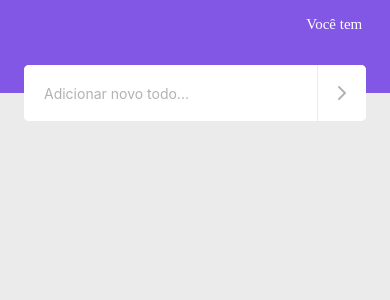
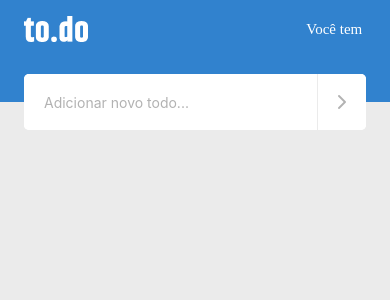
Before and after one commit to Cleyton-1995/MyTasks, a React Native app: screen / in a window 390 px wide. Shown: the top 300 px of the page. Built offline with nearby package versions, Linux system fonts and the light colour scheme.

Commit message:
refactor: Imports

```diff
--- a/src/components/Header.tsx
+++ b/src/components/Header.tsx
@@ -2,7 +2,7 @@ import React from 'react';
 import { View, Text, StyleSheet, Image } from 'react-native';
 import { getStatusBarHeight } from 'react-native-iphone-x-helper';
 
-import logoImg from '../assets/images/logo(1).png';
+import logoImg from "./../assets/images/logo.png";
 
 interface HeaderProps {
   tasksCounter: number;
@@ -28,7 +28,7 @@ const styles = StyleSheet.create({
     paddingTop: getStatusBarHeight(true) + 16,
     paddingHorizontal: 24,
     paddingBottom: 60,
-    backgroundColor: '#8257E5',
+    backgroundColor: '#3182CE',
     justifyContent: 'space-between',
     alignItems: 'center',
     flexDirection: 'row'
--- a/src/components/TasksList.tsx
+++ b/src/components/TasksList.tsx
@@ -4,7 +4,7 @@ import Icon from 'react-native-vector-icons/Feather';
 
 import { ItemWrapper } from './ItemWrapper';
 
-import trashIcon from '../assets/icons/trash/trash.png'
+import trashIcon from "./../assets/icons/trash.png"
 
 export interface Task {
   id: number;
@@ -21,7 +21,7 @@ interface TasksListProps {
 export function TasksList({ tasks, toggleTaskDone, removeTask }: TasksListProps) {
   return (
     <FlatList
-      // data={tasks}
+      data={tasks}
       keyExtractor={item => String(item.id)}
       contentContainerStyle={{ paddingBottom: 24 }}
       showsVerticalScrollIndicator={false}
```
Also changed, not shown: src/assets/images/logo.png (renamed from src/assets/images/logo (1).png).
